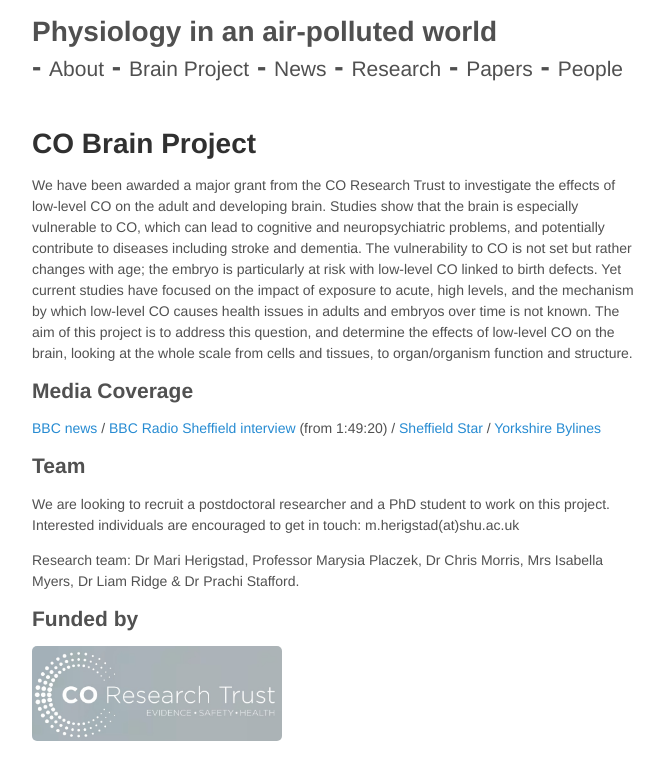
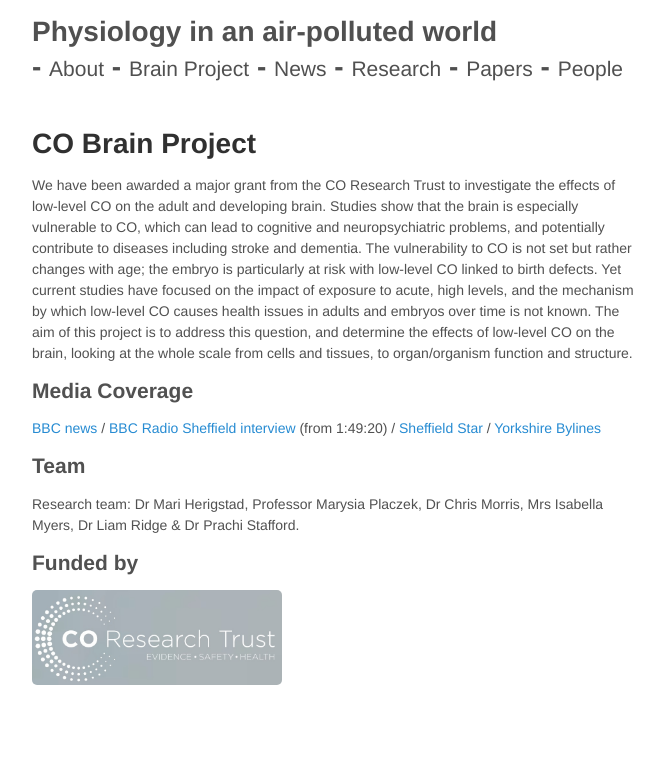
Before and after one commit to mariherigstad/mariherigstad.github.io, a Jekyll site: the page built from brain-project.md, in a window 1280 px wide. Shown: the top 780 px of the page, without its empty margins (307-971 px from the left). Built offline with Jekyll 4.4.1, drawn with Linux system fonts in a browser that asks for light colours.

Commit message:
Update brain-project.md

```diff
--- a/brain-project.md
+++ b/brain-project.md
@@ -9,8 +9,6 @@ We have been awarded a major grant from the CO Research Trust to investigate the
 <a href="https://www.bbc.co.uk/news/uk-england-south-yorkshire-65548217">BBC news</a> / <a href="https://www.bbc.co.uk/sounds/play/p0fhhfyk">BBC Radio Sheffield interview</a> (from 1:49:20) / <a href="https://www.thestar.co.uk/news/sheffield-hallam-to-investigate-health-repercussions-of-low-carbon-monoxide-exposure-4138081">Sheffield Star</a> / <a href="https://yorkshirebylines.co.uk/news/health/sheffield-hallam-university-critical-study-to-investigate-effects-of-low-level-exposure-of-carbon-monoxide-on-baby-and-adult-brains/">Yorkshire Bylines</a>
 
 ## Team
-We are looking to recruit a postdoctoral researcher and a PhD student to work on this project. Interested individuals are encouraged to get in touch: m.herigstad(at)shu.ac.uk
-
 Research team: Dr Mari Herigstad, Professor Marysia Placzek, Dr Chris Morris, Mrs Isabella Myers, Dr Liam Ridge & Dr Prachi Stafford.
 
 
```
